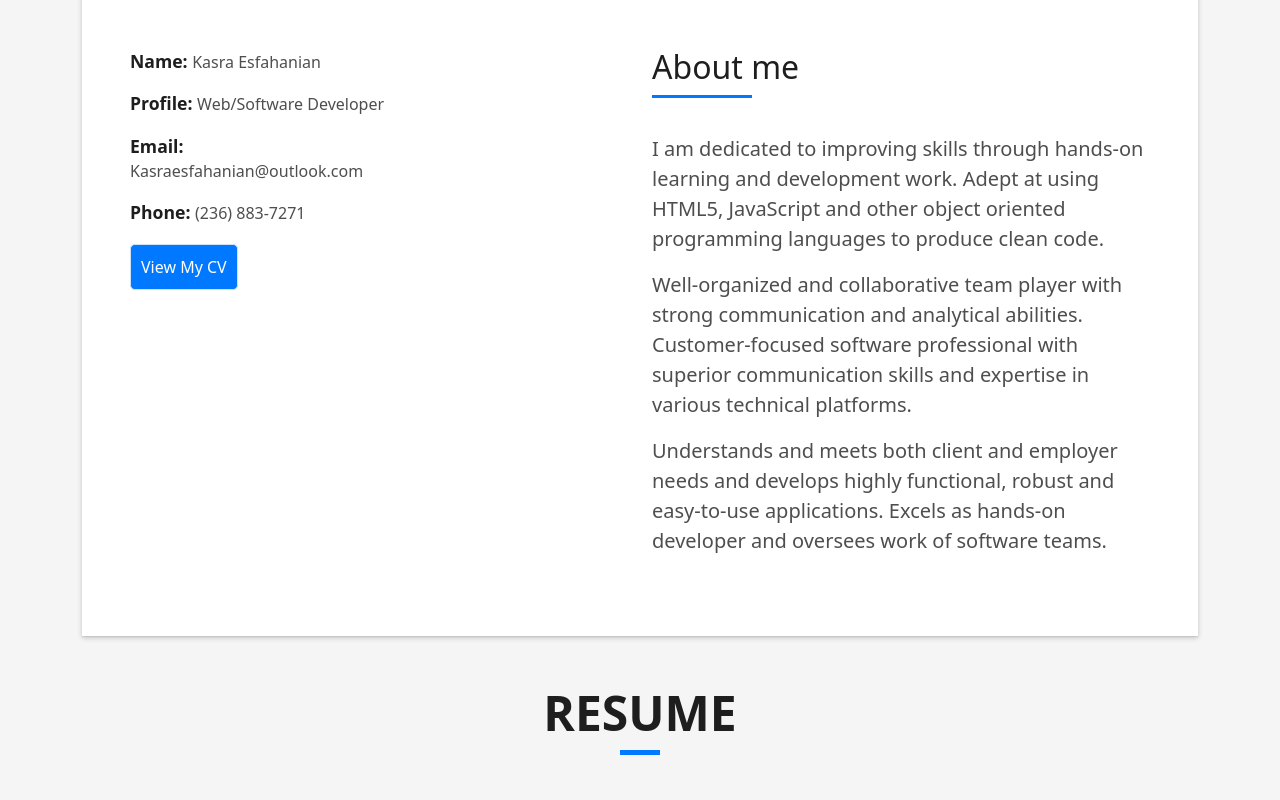
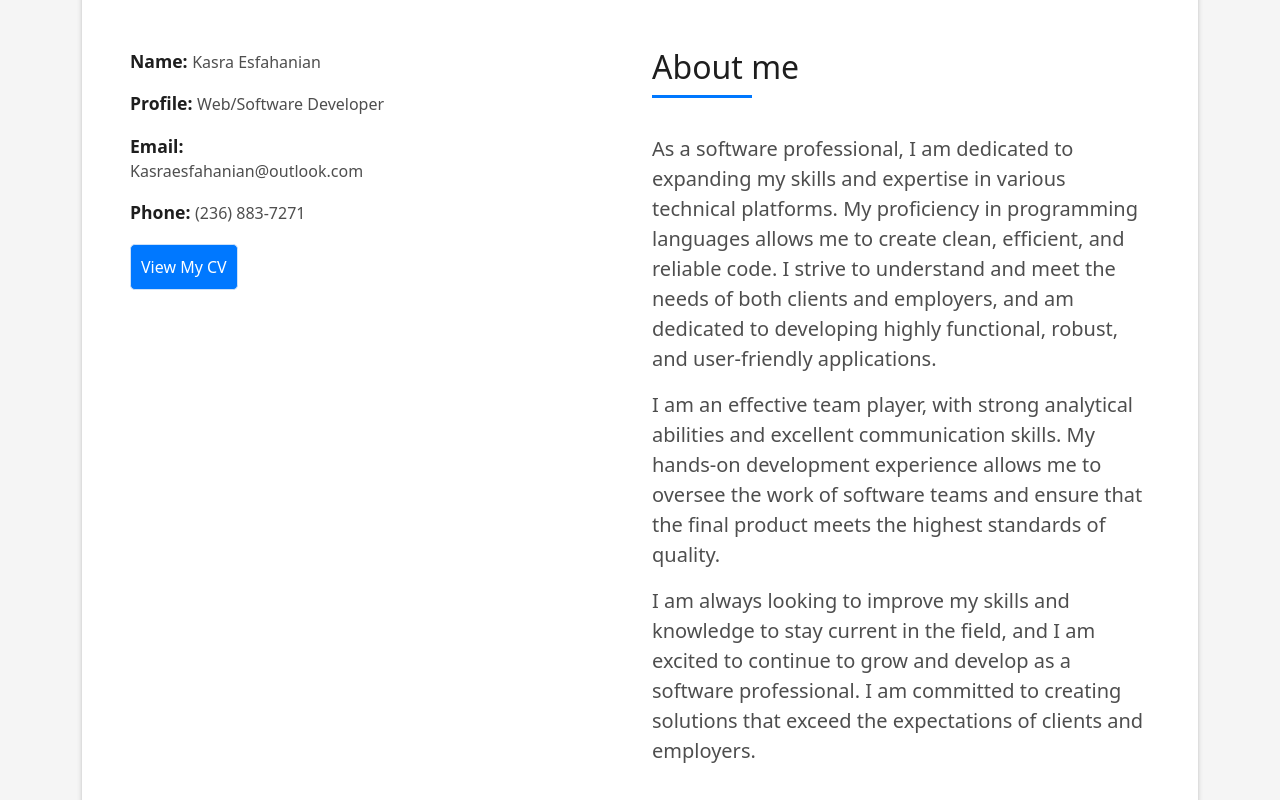
Before and after one commit to Kasraesf/Portfolio, a plain HTML site: page Resume website/index.html in a window 1280 px wide. Shown: the part 880-1680 px from the top of the page. Drawn offline with Linux system fonts and the light colour scheme.

Commit message:
Some changes

```diff
--- a/Resume website/index.html
+++ b/Resume website/index.html
@@ -77,7 +77,8 @@
                         <p><span class="title-s">Email: </span> <span>Kasraesfahanian@outlook.com</span></p>
                         <p><span class="title-s">Phone: </span> <span>(236) 883-7271</span></p>
                         <div class="col-md-12">
-                          <a href="Kasra-Esfahanian-Resume.pdf" download="Kasra-Esfahanian-Resume.pdf" style="color: white;"><button class="button button-a" style="padding: 10px; margin-top: 2px;">View My CV</button></a>
+                          <a href="Kasra-Esfahanian-Resume.pdf" style="color: white;"><button class="button button-a"
+                              style="padding: 10px; margin-top: 2px;">View My CV</button></a>
                         </div>
                       </div>
                     </div>
@@ -91,17 +92,20 @@
                       </h5>
                     </div>
                     <p class="lead">
-                      I am dedicated to improving skills through hands-on learning and development work. Adept at using
-                      HTML5, JavaScript and other object oriented programming languages to produce clean code.
+                      As a software professional, I am dedicated to expanding my skills and expertise in various
+                      technical platforms. My proficiency in programming languages allows me to create clean, efficient,
+                      and reliable code. I strive to understand and meet the needs of both clients and employers, and am
+                      dedicated to developing highly functional, robust, and user-friendly applications.
                     </p>
                     <p class="lead">
-                      Well-organized and collaborative team player with strong communication and analytical abilities.
-                      Customer-focused software professional with superior communication skills and expertise in various
-                      technical platforms.
+                      I am an effective team player, with strong analytical abilities and excellent communication
+                      skills. My hands-on development experience allows me to oversee the work of software teams and
+                      ensure that the final product meets the highest standards of quality.
                     </p>
                     <p class="lead">
-                      Understands and meets both client and employer needs and develops highly functional, robust and
-                      easy-to-use applications. Excels as hands-on developer and oversees work of software teams.
+                      I am always looking to improve my skills and knowledge to stay current in the field, and I am
+                      excited to continue to grow and develop as a software professional. I am committed to creating
+                      solutions that exceed the expectations of clients and employers.
                     </p>
                   </div>
                 </div>
```
Also changed, not shown: 1 other file.
